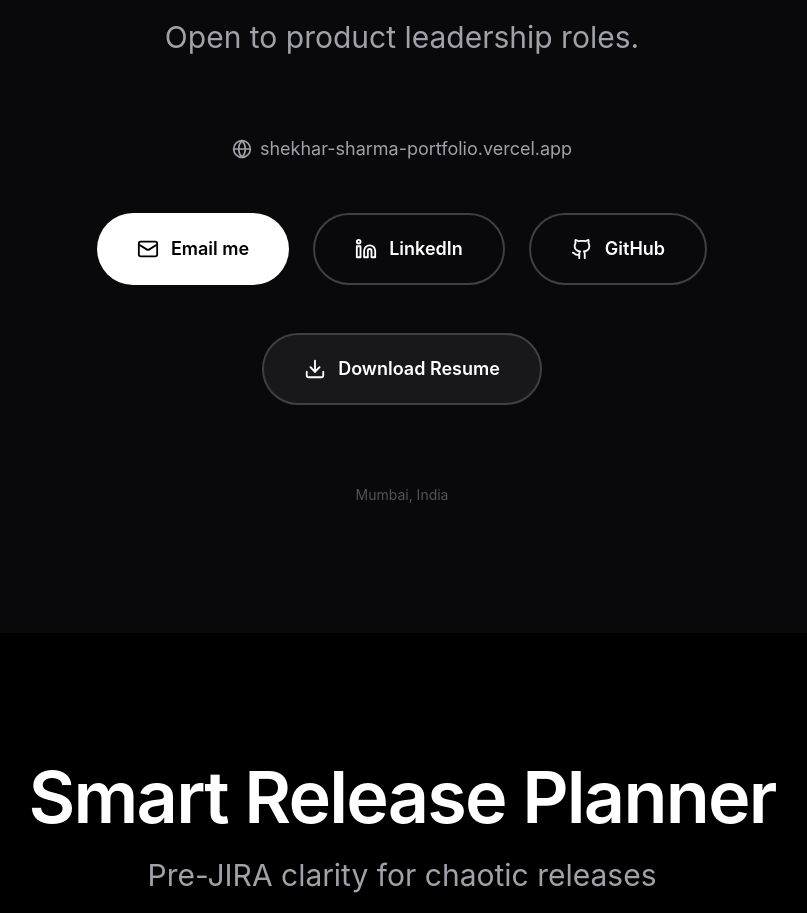
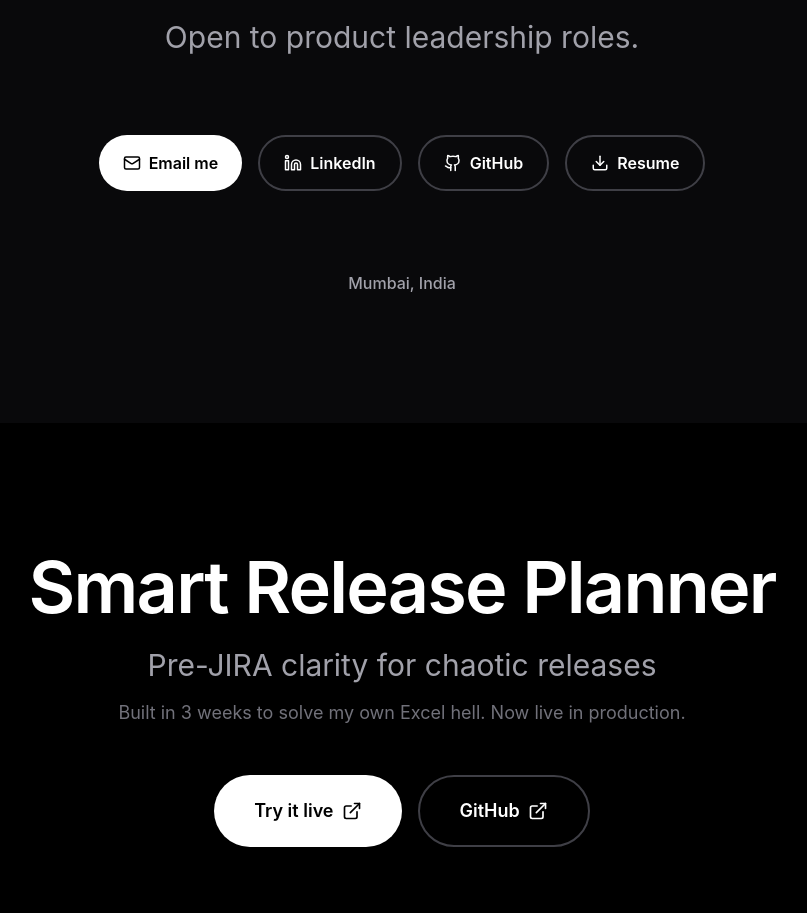
Before and after one commit to shekhar992/shekhar-sharma-portfolio, a React (Vite) app: page / in a window 1280 px wide. Shown: the part 5500-6413 px from the top of the page, without its empty margins (238-1045 px from the left). Built offline with nearby package versions, Linux system fonts and the light colour scheme.

Commit message:
refactor: Streamline Contact section - remove website URL, combine all buttons in single row, improve location readability

```diff
--- a/src/components/Contact.jsx
+++ b/src/components/Contact.jsx
@@ -1,4 +1,4 @@
-import { Mail, Linkedin, Github, Globe, Download } from 'lucide-react';
+import { Mail, Linkedin, Github, Download } from 'lucide-react';
 
 export default function Contact() {
   return (
@@ -12,26 +12,13 @@ export default function Contact() {
           Open to product leadership roles.
         </p>
 
-        {/* Website Link */}
-        <div className="mb-12">
-          <a
-            href="https://shekhar-sharma-portfolio.vercel.app/"
-            target="_blank"
-            rel="noopener noreferrer"
-            className="inline-flex items-center gap-2 text-zinc-400 hover:text-white transition-colors text-lg"
-          >
-            <Globe size={20} />
-            shekhar-sharma-portfolio.vercel.app
-          </a>
-        </div>
-
-        {/* Contact Links - Apple Simple */}
-        <div className="flex flex-col sm:flex-row gap-6 justify-center mb-12">
+        {/* Contact Links - All in One Row */}
+        <div className="flex flex-wrap gap-4 justify-center mb-20">
           <a
             href="mailto:sharmashekhar992@gmail.com"
-            className="inline-flex items-center justify-center gap-3 px-10 py-5 bg-white text-black rounded-full text-lg font-semibold hover:bg-zinc-100 transition-smooth hover:scale-[1.02]"
+            className="inline-flex items-center justify-center gap-2 px-6 py-3.5 bg-white text-black rounded-full text-base font-semibold hover:bg-zinc-100 transition-smooth hover:scale-[1.02]"
           >
-            <Mail size={22} />
+            <Mail size={18} />
             Email me
           </a>
 
@@ -39,9 +26,9 @@ export default function Contact() {
             href="https://www.linkedin.com/in/sheksharma"
             target="_blank"
             rel="noopener noreferrer"
-            className="inline-flex items-center justify-center gap-3 px-10 py-5 border-2 border-zinc-700 text-white rounded-full text-lg font-semibold hover:border-zinc-500 hover:bg-zinc-900/50 transition-smooth hover:scale-[1.02]"
+            className="inline-flex items-center justify-center gap-2 px-6 py-3.5 border-2 border-zinc-700 text-white rounded-full text-base font-semibold hover:border-zinc-500 hover:bg-zinc-900/50 transition-smooth hover:scale-[1.02]"
           >
-            <Linkedin size={22} />
+            <Linkedin size={18} />
             LinkedIn
           </a>
 
@@ -49,26 +36,23 @@ export default function Contact() {
             href="https://github.com/shekhar992"
             target="_blank"
             rel="noopener noreferrer"
-            className="inline-flex items-center justify-center gap-3 px-10 py-5 border-2 border-zinc-700 text-white rounded-full text-lg font-semibold hover:border-zinc-500 hover:bg-zinc-900/50 transition-smooth hover:scale-[1.02]"
+            className="inline-flex items-center justify-center gap-2 px-6 py-3.5 border-2 border-zinc-700 text-white rounded-full text-base font-semibold hover:border-zinc-500 hover:bg-zinc-900/50 transition-smooth hover:scale-[1.02]"
           >
-            <Github size={22} />
+            <Github size={18} />
             GitHub
+          </a>
+
+          <a
+            href="/resume.pdf"
+            download
+            className="inline-flex items-center justify-center gap-2 px-6 py-3.5 border-2 border-zinc-700 text-white rounded-full text-base font-semibold hover:border-zinc-500 hover:bg-zinc-800 transition-smooth hover:scale-[1.02]"
+          >
+            <Download size={18} />
+            Resume
           </a>
         </div>
 
-        {/* Download Resume Button */}
-        <div className="mb-20">
-          <a
-            href="/resume.pdf"
-            download
-            className="inline-flex items-center justify-center gap-3 px-10 py-5 bg-zinc-900 border-2 border-zinc-700 text-white rounded-full text-lg font-semibold hover:border-zinc-500 hover:bg-zinc-800 transition-smooth hover:scale-[1.02]"
-          >
-            <Download size={22} />
-            Download Resume
-          </a>
-        </div>
-
-        <p className="text-zinc-600 text-sm">Mumbai, India</p>
+        <p className="text-zinc-400 text-base font-medium">Mumbai, India</p>
       </div>
     </section>
   );
```
Also changed, not shown: src/resume-content.md (+97 -0 lines), 1 other file (tests, documents, lock files or other folders).
